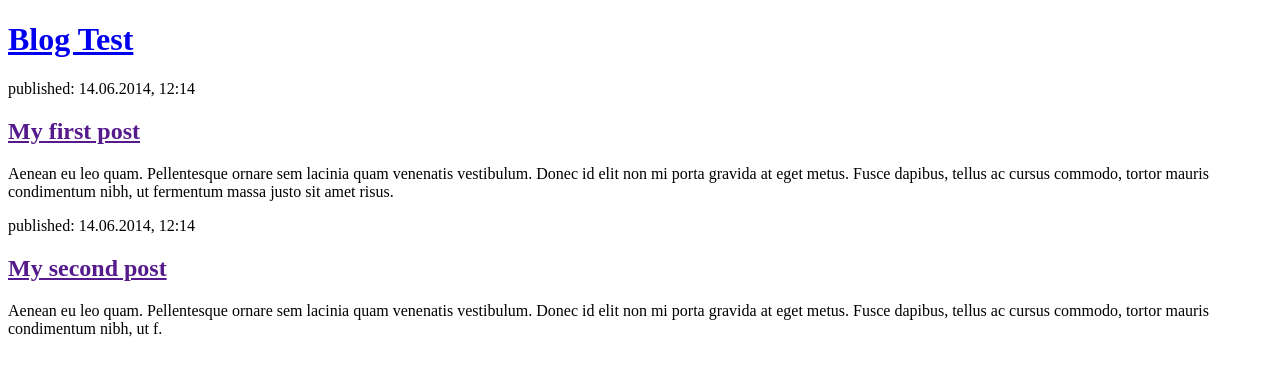
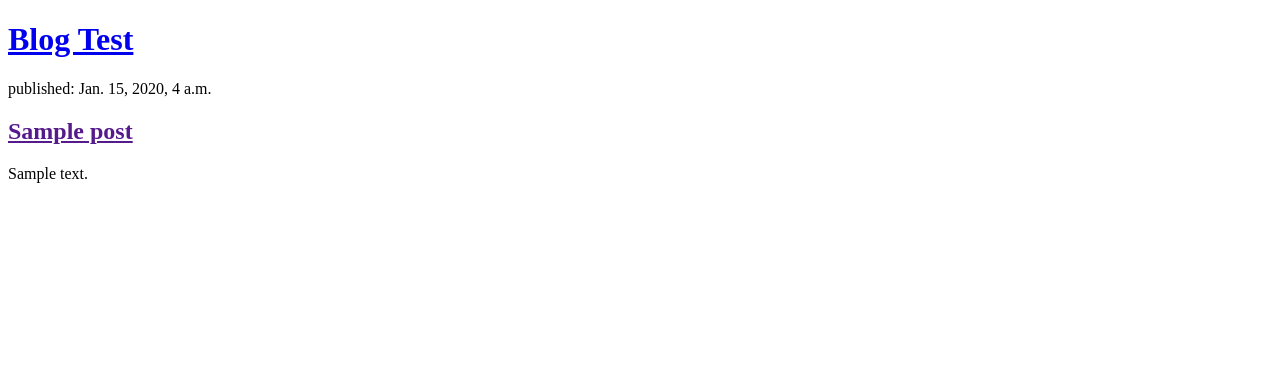
Before and after one commit to fishkitty-kitty/bar-pool-tool, a Django app: page / in a window 1280 px wide. Shown: the top 376 px of the page. Run offline with Django 5.2, Linux system fonts and the light colour scheme; tables that the repository leaves empty hold one stand-in row (values such as "Sample post").

Commit message:
Modified templates

```diff
--- a/poolproject/pooldata/templates/pooldata/post_list.html
+++ b/poolproject/pooldata/templates/pooldata/post_list.html
@@ -7,18 +7,15 @@
 <body>
      <header>
             <h1><a href="/">Blog Test</a></h1>
+
         </header>
+        {% for post in posts %}
+            <article>
+                <time>published: {{ post.published_date }}</time>
+                <h2><a href="">{{ post.title }}</a></h2>
+                <p>{{ post.text|linebreaksbr }}</p>
+            </article>
+        {% endfor %}
 
-        <article>
-            <time>published: 14.06.2014, 12:14</time>
-            <h2><a href="">My first post</a></h2>
-            <p>Aenean eu leo quam. Pellentesque ornare sem lacinia quam venenatis vestibulum. Donec id elit non mi porta gravida at eget metus. Fusce dapibus, tellus ac cursus commodo, tortor mauris condimentum nibh, ut fermentum massa justo sit amet risus.</p>
-        </article>
-
-        <article>
-            <time>published: 14.06.2014, 12:14</time>
-            <h2><a href="">My second post</a></h2>
-            <p>Aenean eu leo quam. Pellentesque ornare sem lacinia quam venenatis vestibulum. Donec id elit non mi porta gravida at eget metus. Fusce dapibus, tellus ac cursus commodo, tortor mauris condimentum nibh, ut f.</p>
-        </article>
 </body>
 </html>
--- a/poolproject/pooldata/views.py
+++ b/poolproject/pooldata/views.py
@@ -1,5 +1,6 @@
 from django.shortcuts import render
-
-# Create your views here.
+from .models import Post
+from django.utils import timezone
 def post_list(request):
-    return render(request, 'pooldata/post_list.html', {})
+    posts = Post.objects.filter(published_date__lte=timezone.now()).order_by('published_date')
+    return render(request, 'pooldata/post_list.html', {'posts': posts})
```
